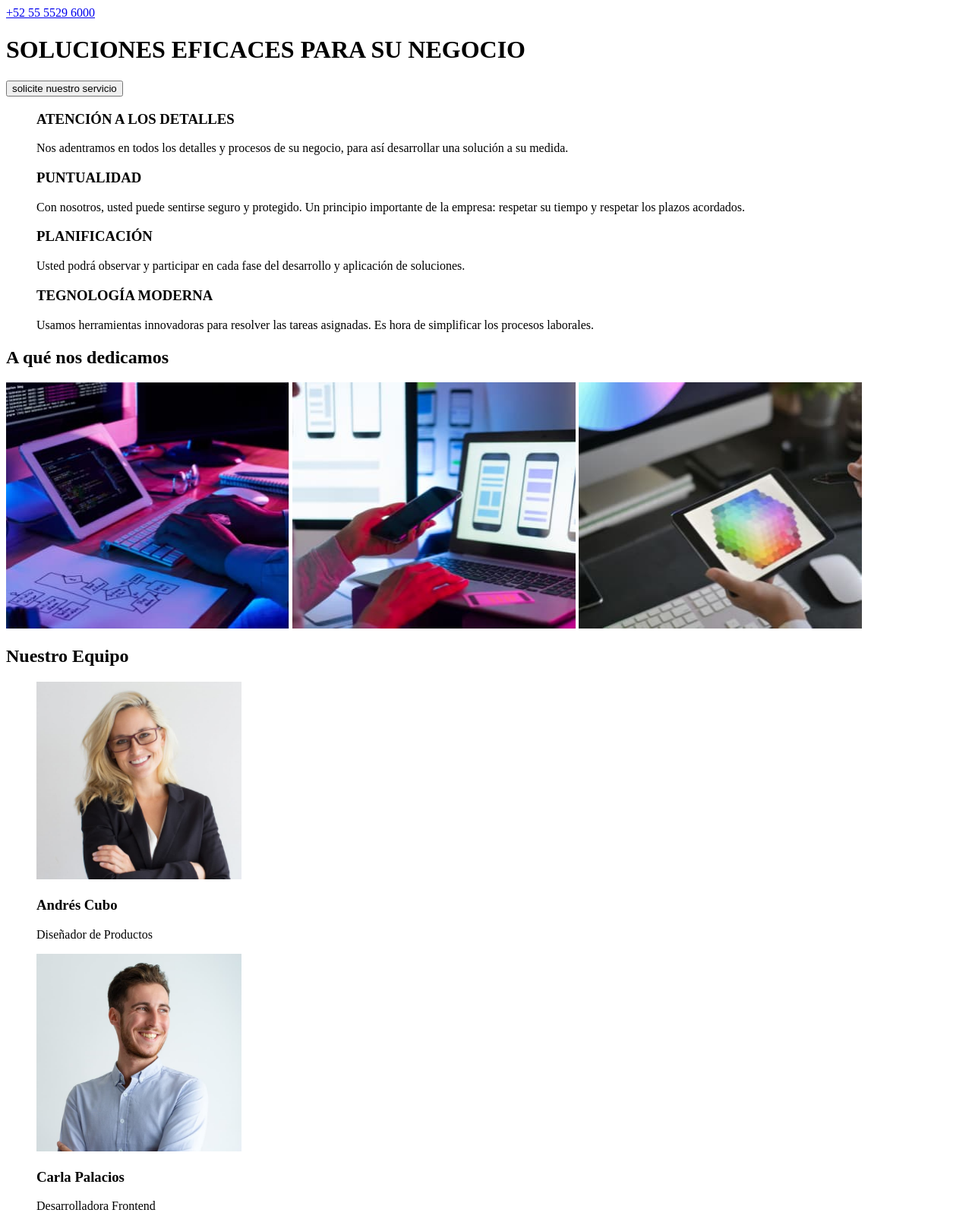
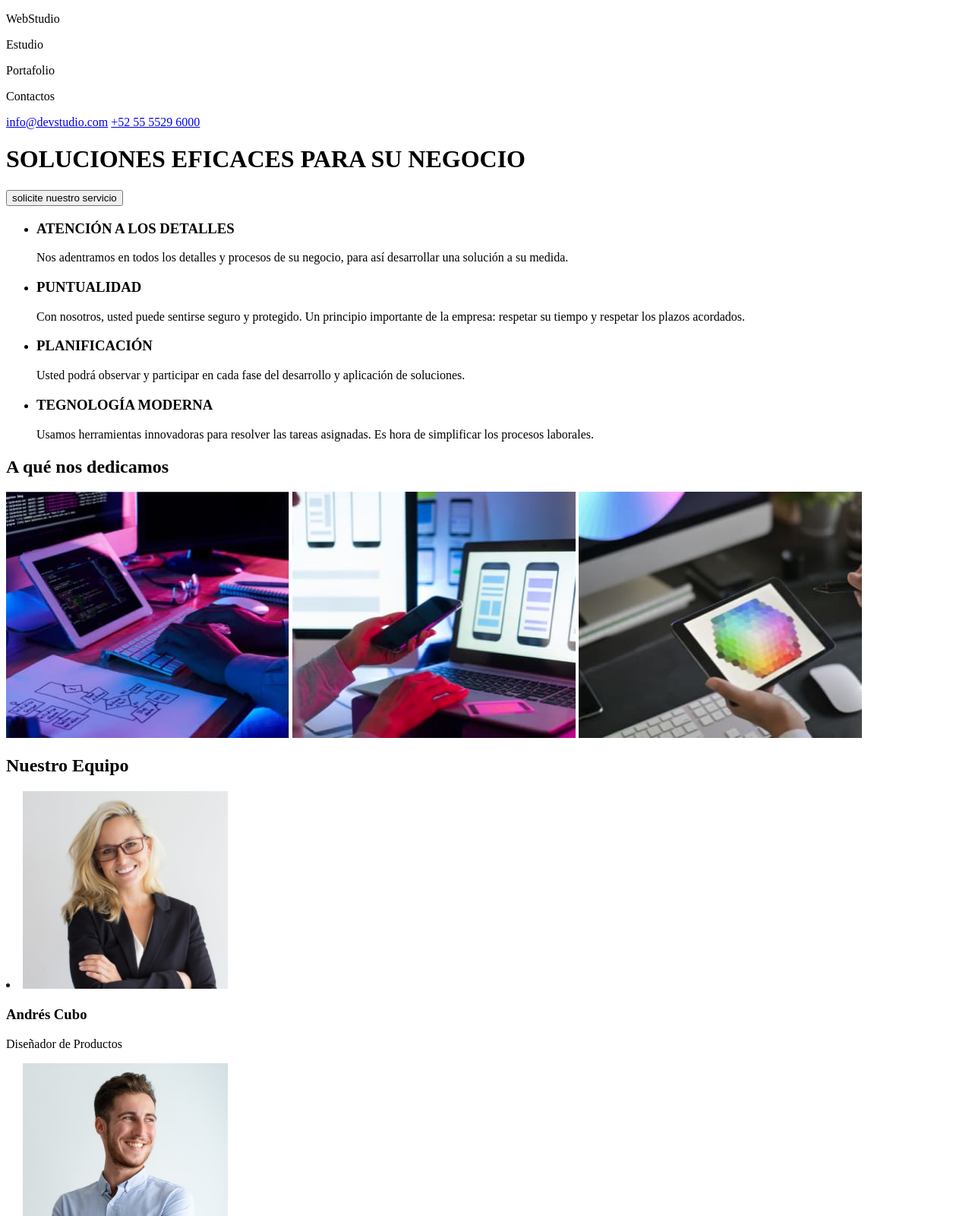
Before and after one commit to nebulag729/goit-markup-hw-01, a plain HTML site: page index.html in a window 1280 px wide. Shown: the top 1600 px of the page at 76% size. Drawn offline with Linux system fonts and the light colour scheme.

Commit message:
Cambios 4

```diff
--- a/index.html
+++ b/index.html
@@ -7,32 +7,43 @@
     <link rel="stylesheet" href="">
 </head>
 <header>
-    <nav></nav>
-    <a href="mailto"info@devstudio.com></a>
+    <nav>
+      <p>WebStudio</p>
+      <p>Estudio</p>
+      <p>Portafolio</p>
+      <p>Сontactos</p>
+    </nav>
+    <a href="mailto">info@devstudio.com</a>
     <a href="tel">+52 55 5529 6000</a>
 </header>
 <main><h1>SOLUCIONES EFICACES PARA SU NEGOCIO</h1></main>
 <button>solicite nuestro servicio</button>
 <body>
   <ul>
-    <link><h3>ATENCIÓN A LOS DETALLES</h3>
-    <p>Nos adentramos en todos los detalles y procesos de su negocio, para así desarrollar una solución a su medida.</p></link>
-    <link><h3>PUNTUALIDAD</h3>
-    <p>Con nosotros, usted puede sentirse seguro y protegido. Un principio importante de la empresa: respetar su tiempo y respetar los plazos acordados.</p></link>
-    <link><h3>PLANIFICACIÓN</h3>
-    <p>Usted podrá observar y participar en cada fase del desarrollo y aplicación de soluciones.</p></link>
-    <link><h3>TEGNOLOGÍA MODERNA</h3>
-    <p>Usamos herramientas innovadoras para resolver las tareas asignadas. Es hora de simplificar los procesos laborales.</p></link>
+    <li><h3>ATENCIÓN A LOS DETALLES</h3>
+    <p>Nos adentramos en todos los detalles y procesos de su negocio, para así desarrollar una solución a su medida.</p></li>
+    <li><h3>PUNTUALIDAD</h3>
+    <p>Con nosotros, usted puede sentirse seguro y protegido. Un principio importante de la empresa: respetar su tiempo y respetar los plazos acordados.</p></li>
+    <li><h3>PLANIFICACIÓN</h3>
+    <p>Usted podrá observar y participar en cada fase del desarrollo y aplicación de soluciones.</p></li>
+    <li><h3>TEGNOLOGÍA MODERNA</h3>
+    <p>Usamos herramientas innovadoras para resolver las tareas asignadas. Es hora de simplificar los procesos laborales.</p></li>
     </ul>
 <h2>A qué nos dedicamos</h2>
   <img src="./images/imagen5.jpg" alt="imagen" width="373" >
   <img src="./images/imagen6.jpg" alt="imagen" width="373" >
   <img src="./images/imagen7.jpg" alt="imagen" width="373" >
 <h2>Nuestro Equipo</h2>
-  <figure><img src="./images/imagen1.jpg" alt="imagenPD" width="270" ><figcaption></figcaption><h3>Andrés Cubo</h3><p>Diseñador de Productos</p></figure>
-  <figure><img src="./images/imagen2.jpg" alt="imagenFD" width="270" ><figcaption></figcaption><h3>Carla Palacios</h3><p>Desarrolladora Frontend</p></figure>
-  <figure><img src="./images/imagen3.jpg" alt="imagenM" width="270" ><figcaption></figcaption><h3>Mario Dorado</h3><p>Marketing</p></figure>
-  <figure><img src="./images/imagen4.jpg" alt="imagenDIU" width="270" ><figcaption></figcaption><h3>Pablo Mijangos</h3><p>Diseñador IU </p></figure>
+  <li><img src="./images/imagen1.jpg" alt="imagenPD" width="270" ><h3>Andrés Cubo</h3><p>Diseñador de Productos</p></li>
+  <li><img src="./images/imagen2.jpg" alt="imagenFD" width="270" ><h3>Carla Palacios</h3><p>Desarrolladora Frontend</p></li>
+  <li><img src="./images/imagen3.jpg" alt="imagenM" width="270" ><h3>Mario Dorado</h3><p>Marketing</p></li>
+  <li><img src="./images/imagen4.jpg" alt="imagenDIU" width="270" ><h3>Pablo Mijangos</h3><p>Diseñador IU </p></li>
 </body>
-<footer></footer>
+<footer><article><address>Calz. Ticomán 500, Ciudad de México, CDMX, México</address>
+  <p>WebStudio</p>
+  <ul>
+    <li><a href="mailto">info@example.com</a></li>
+    <li><a href="tel">+52 55 5529 6000  </a></li>
+  </ul>
+</article></footer>
 </html>
```
